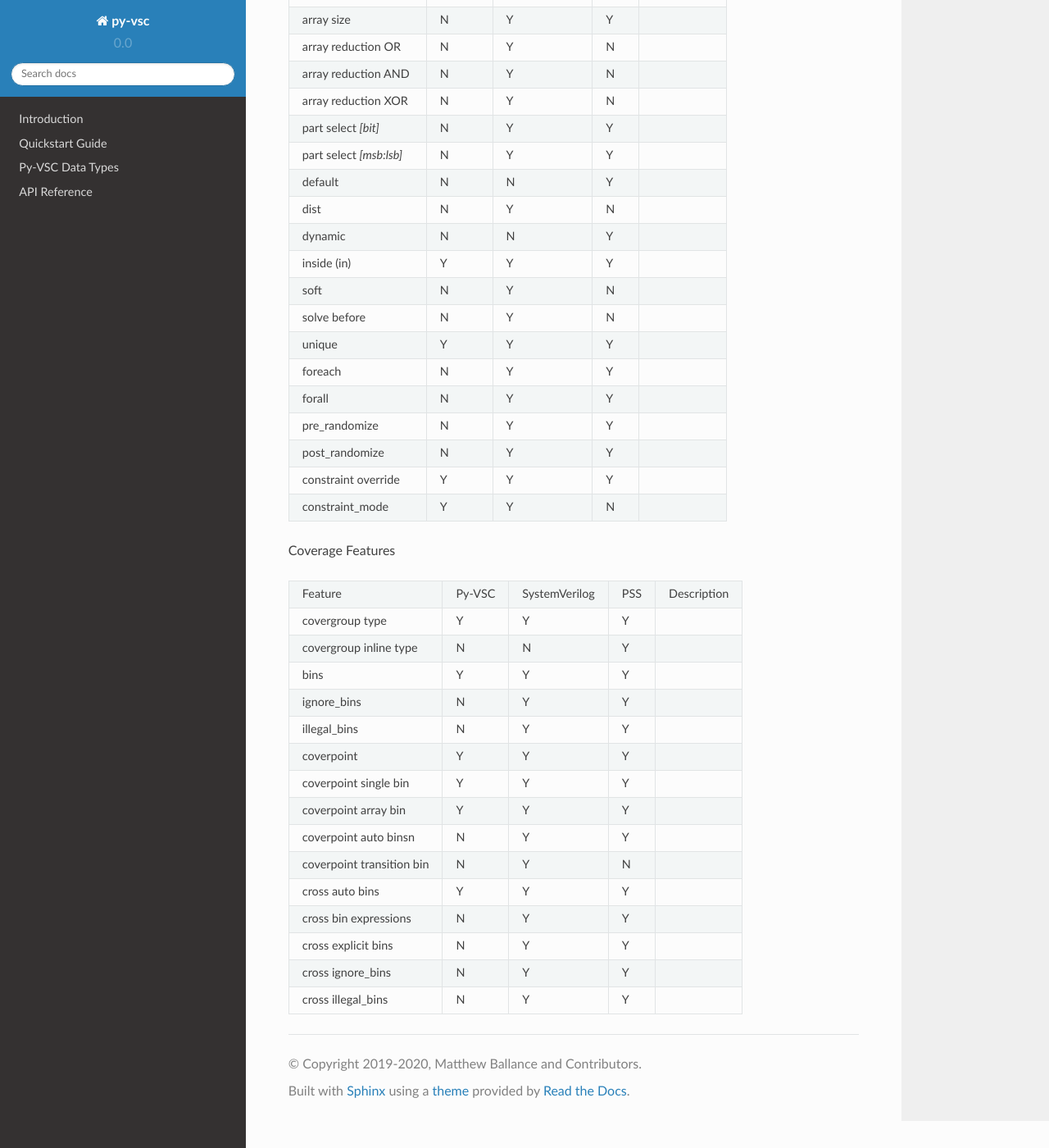
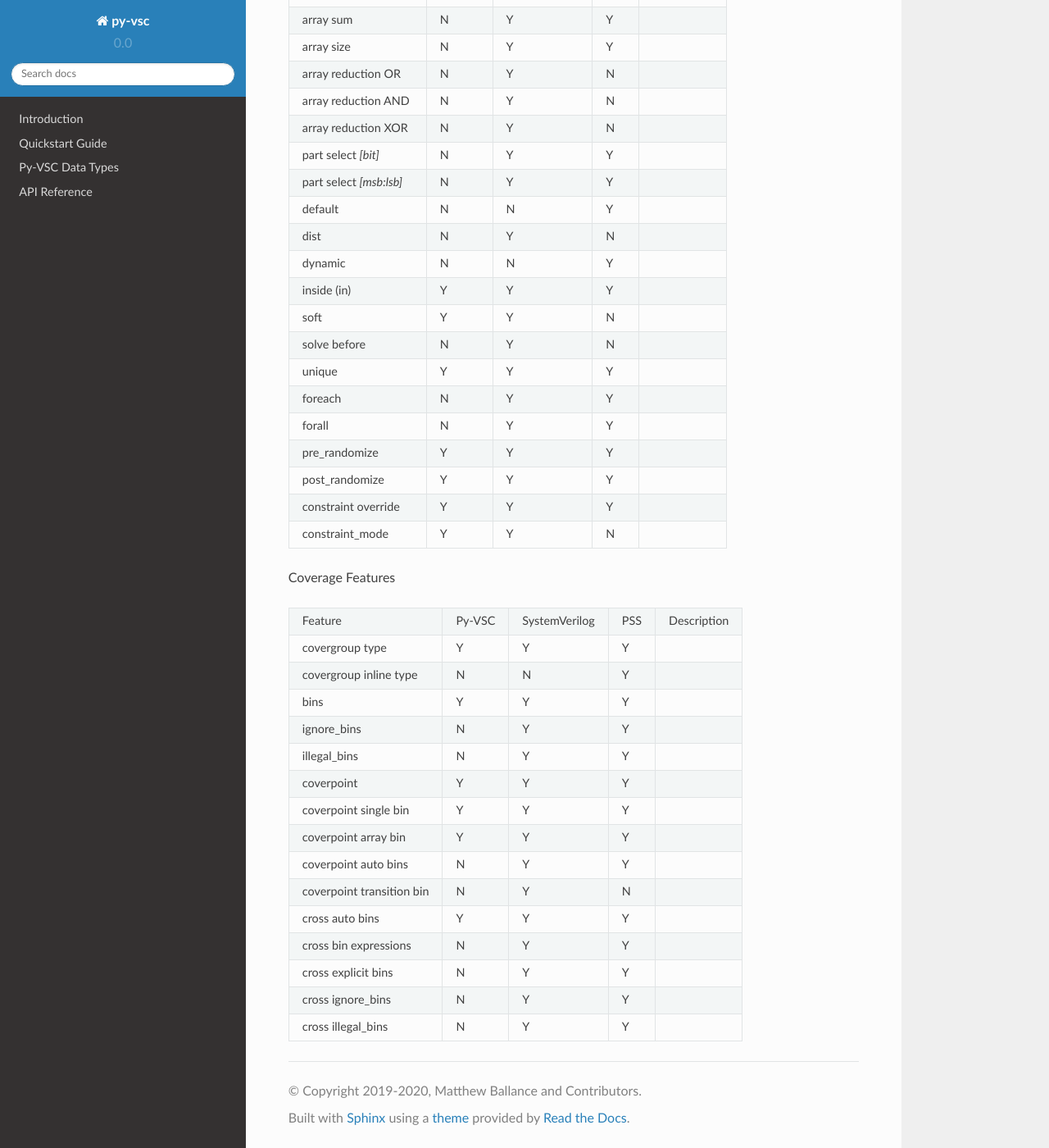
Before and after one commit to fvutils/pyvsc, a Sphinx documentation site: the page built from doc/source/features.rst, in a window 1280 px wide and 1400 px high, scrolled down 1058 px. Shown: the whole window at 82% size. Built offline with Sphinx 7.4.7 and the Read the Docs theme 2.0.0, drawn with Linux system fonts in a browser that asks for light colours; formulas are drawn with MathJax 3; some of the changed text lies outside the part shown.

Commit message:
more doc updates

```diff
--- a/doc/source/features.rst
+++ b/doc/source/features.rst
@@ -16,7 +16,7 @@
 !=                        Y       Y              Y
 `+`                       Y       Y              Y
 `-`                       Y       Y              Y
-/                         Y       Y              Y
+`/`                       Y       Y              Y
 `*`                       Y       Y              Y
 %                         Y       Y              Y
 &                         Y       Y              Y
@@ -41,13 +42,13 @@
 dist                      N       Y              N
 dynamic                   N       N              Y
 inside (in)               Y       Y              Y
-soft                      N       Y              N
+soft                      Y       Y              N
 solve before              N       Y              N
 unique                    Y       Y              Y
 foreach                   N       Y              Y
 forall                    N       Y              Y
-pre_randomize             N       Y              Y
-post_randomize            N       Y              Y
+pre_randomize             Y       Y              Y
+post_randomize            Y       Y              Y
 constraint override       Y       Y              Y
 constraint_mode           Y       Y              N
 ========================  ======  =============  ===  ===========
@@ -66,7 +67,7 @@
 coverpoint                    Y       Y              Y
 coverpoint single bin         Y       Y              Y
 coverpoint array bin          Y       Y              Y
-coverpoint auto binsn         N       Y              Y
+coverpoint auto bins          N       Y              Y
 coverpoint transition bin     N       Y              N
 cross auto bins               Y       Y              Y
 cross bin expressions         N       Y              Y
```
Also changed, not shown: other parts of doc/source/features.rst (+1 -0 lines).
